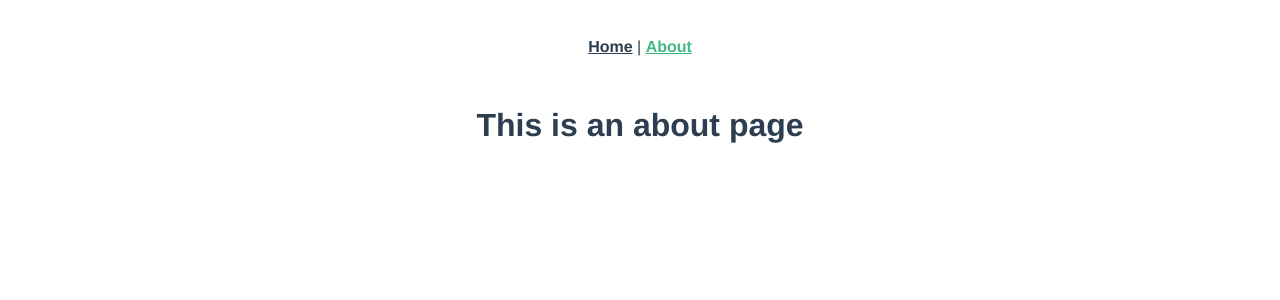
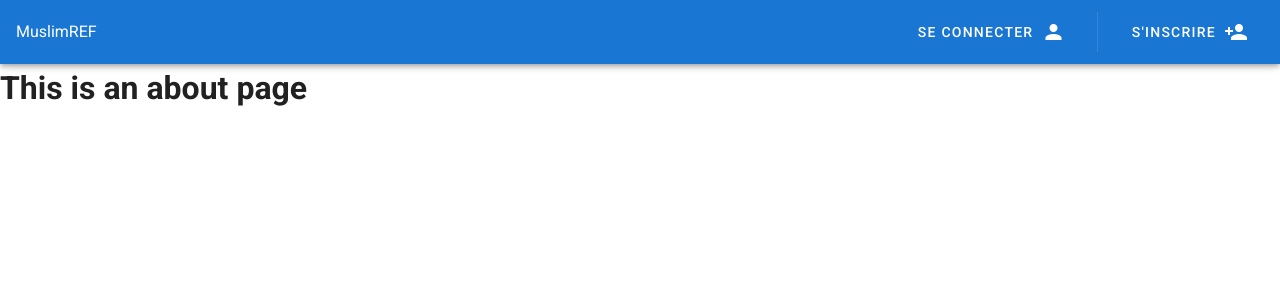
Before and after one commit to bouboudev/muslimref, a Vue app: page /about in a window 1280 px wide. Shown: the top 300 px of the page. Built offline with nearby package versions, Linux system fonts and the light colour scheme.

Commit message:
initialise project

```diff
--- a/public/index.html
+++ b/public/index.html
@@ -1,11 +1,13 @@
 <!DOCTYPE html>
-<html lang="">
+<html lang="en">
   <head>
     <meta charset="utf-8">
     <meta http-equiv="X-UA-Compatible" content="IE=edge">
     <meta name="viewport" content="width=device-width,initial-scale=1.0">
     <link rel="icon" href="<%= BASE_URL %>favicon.ico">
     <title><%= htmlWebpackPlugin.options.title %></title>
+    <link rel="stylesheet" href="https://fonts.googleapis.com/css?family=Roboto:100,300,400,500,700,900">
+    <link rel="stylesheet" href="https://cdn.jsdelivr.net/npm/@mdi/font@latest/css/materialdesignicons.min.css">
   </head>
   <body>
     <noscript>
--- a/src/App.vue
+++ b/src/App.vue
@@ -1,32 +1,53 @@
 <template>
-  <div id="app">
-    <nav>
-      <router-link to="/">Home</router-link> |
-      <router-link to="/about">About</router-link>
-    </nav>
-    <router-view/>
-  </div>
+    <v-app>
+        <v-app-bar
+            app
+            color="primary"
+            dark
+        >
+            <div class="d-flex align-center">MuslimREF</div>
+
+            <v-spacer></v-spacer>
+
+            <v-btn text
+            @click="goTo('signin')"
+            >
+
+                <span class="mr-2">Se connecter</span>
+                <v-icon>mdi-account</v-icon>
+            </v-btn>
+            <!-- séparation ligne -->
+            <v-divider
+                class="mx-4"
+                inset
+                vertical
+            ></v-divider>
+            <v-btn
+                text
+                @click="goTo('signup')"
+            >
+                <span class="mr-2">S'inscrire</span>
+                <v-icon>mdi-account-plus</v-icon>
+            </v-btn>
+        </v-app-bar>
+
+        <v-main>
+            <router-view />
+        </v-main>
+    </v-app>
 </template>
 
-<style>
-#app {
-  font-family: Avenir, Helvetica, Arial, sans-serif;
-  -webkit-font-smoothing: antialiased;
-  -moz-osx-font-smoothing: grayscale;
-  text-align: center;
-  color: #2c3e50;
-}
+<script>
+    export default {
+        name: 'App',
 
-nav {
-  padding: 30px;
-}
-
-nav a {
-  font-weight: bold;
-  color: #2c3e50;
-}
-
-nav a.router-link-exact-active {
-  color: #42b983;
-}
-</style>
+        data: () => ({
+            //
+        }),
+        methods: {
+            goTo(route) {
+                this.$router.push({ name: route });
+            },
+        },
+    };
+</script>
--- a/src/components/HelloWorld.vue
+++ b/src/components/HelloWorld.vue
@@ -1,34 +1,6 @@
 <template>
-  <div class="hello">
-    <h1>{{ msg }}</h1>
-    <p>
-      For a guide and recipes on how to configure / customize this project,<br>
-      check out the
-      <a href="https://cli.vuejs.org" target="_blank" rel="noopener">vue-cli documentation</a>.
-    </p>
-    <h3>Installed CLI Plugins</h3>
-    <ul>
-      <li><a href="https://github.com/vuejs/vue-cli/tree/dev/packages/%40vue/cli-plugin-babel" target="_blank" rel="noopener">babel</a></li>
-      <li><a href="https://github.com/vuejs/vue-cli/tree/dev/packages/%40vue/cli-plugin-router" target="_blank" rel="noopener">router</a></li>
-      <li><a href="https://github.com/vuejs/vue-cli/tree/dev/packages/%40vue/cli-plugin-vuex" target="_blank" rel="noopener">vuex</a></li>
-      <li><a href="https://github.com/vuejs/vue-cli/tree/dev/packages/%40vue/cli-plugin-eslint" target="_blank" rel="noopener">eslint</a></li>
-    </ul>
-    <h3>Essential Links</h3>
-    <ul>
-      <li><a href="https://vuejs.org" target="_blank" rel="noopener">Core Docs</a></li>
-      <li><a href="https://forum.vuejs.org" target="_blank" rel="noopener">Forum</a></li>
-      <li><a href="https://chat.vuejs.org" target="_blank" rel="noopener">Community Chat</a></li>
-      <li><a href="https://twitter.com/vuejs" target="_blank" rel="noopener">Twitter</a></li>
-      <li><a href="https://news.vuejs.org" target="_blank" rel="noopener">News</a></li>
-    </ul>
-    <h3>Ecosystem</h3>
-    <ul>
-      <li><a href="https://router.vuejs.org" target="_blank" rel="noopener">vue-router</a></li>
-      <li><a href="https://vuex.vuejs.org" target="_blank" rel="noopener">vuex</a></li>
-      <li><a href="https://github.com/vuejs/vue-devtools#vue-devtools" target="_blank" rel="noopener">vue-devtools</a></li>
-      <li><a href="https://vue-loader.vuejs.org" target="_blank" rel="noopener">vue-loader</a></li>
-      <li><a href="https://github.com/vuejs/awesome-vue" target="_blank" rel="noopener">awesome-vue</a></li>
-    </ul>
+  <div>
+    Composant HelloWorld
   </div>
 </template>
 
--- /dev/null
+++ b/src/components/SignUpForm.vue
@@ -0,0 +1,15 @@
+<template>
+    <div>
+        Composant SignUp
+    </div>
+</template>
+
+<script>
+export default {
+
+}
+</script>
+
+<style>
+
+</style>
--- a/src/main.js
+++ b/src/main.js
@@ -2,11 +2,13 @@ import Vue from 'vue'
 import App from './App.vue'
 import router from './router'
 import store from './store'
+import vuetify from './plugins/vuetify'
 
 Vue.config.productionTip = false
 
 new Vue({
   router,
   store,
+  vuetify,
   render: h => h(App)
 }).$mount('#app')
--- /dev/null
+++ b/src/plugins/vuetify.js
@@ -0,0 +1,7 @@
+import Vue from 'vue';
+import Vuetify from 'vuetify/lib/framework';
+
+Vue.use(Vuetify);
+
+export default new Vuetify({
+});
--- a/src/router/index.js
+++ b/src/router/index.js
@@ -1,6 +1,7 @@
 import Vue from 'vue'
 import VueRouter from 'vue-router'
 import HomeView from '../views/HomeView.vue'
+import SignUpView from '../views/SignUpView.vue'
 
 Vue.use(VueRouter)
 
@@ -9,6 +10,13 @@ const routes = [
     path: '/',
     name: 'home',
     component: HomeView
+  },
+  //page sign up
+  {
+    path: '/signup',
+    name: 'signup',
+    component: SignUpView
+
   },
   {
     path: '/about',
--- a/src/views/HomeView.vue
+++ b/src/views/HomeView.vue
@@ -1,18 +1,15 @@
 <template>
-  <div class="home">
-    <img alt="Vue logo" src="../assets/logo.png">
-    <HelloWorld msg="Welcome to Your Vue.js App"/>
-  </div>
+  <hello-world />
 </template>
 
 <script>
-// @ is an alias to /src
-import HelloWorld from '@/components/HelloWorld.vue'
+  import HelloWorld from '../components/HelloWorld'
 
-export default {
-  name: 'HomeView',
-  components: {
-    HelloWorld
+  export default {
+    name: 'Home',
+
+    components: {
+      HelloWorld,
+    },
   }
-}
 </script>
--- /dev/null
+++ b/src/views/SignUpView.vue
@@ -0,0 +1,21 @@
+<template>
+    <div>
+        <SignUpForm />
+    </div>
+</template>
+
+<script>
+import SignUpForm from '../components/SignUpForm'
+export default {
+    name: 'SignUpView',
+
+    components: {
+        SignUpForm,
+    },
+
+}
+</script>
+
+<style>
+
+</style>
--- a/vue.config.js
+++ b/vue.config.js
@@ -1,4 +1,6 @@
 const { defineConfig } = require('@vue/cli-service')
 module.exports = defineConfig({
-  transpileDependencies: true
+  transpileDependencies: [
+    'vuetify'
+  ]
 })
```
Also changed, not shown: package.json (+6 -1 lines), .eslintrc.js, src/assets/logo.svg (added), 1 other file (tests, documents, lock files or other folders).
